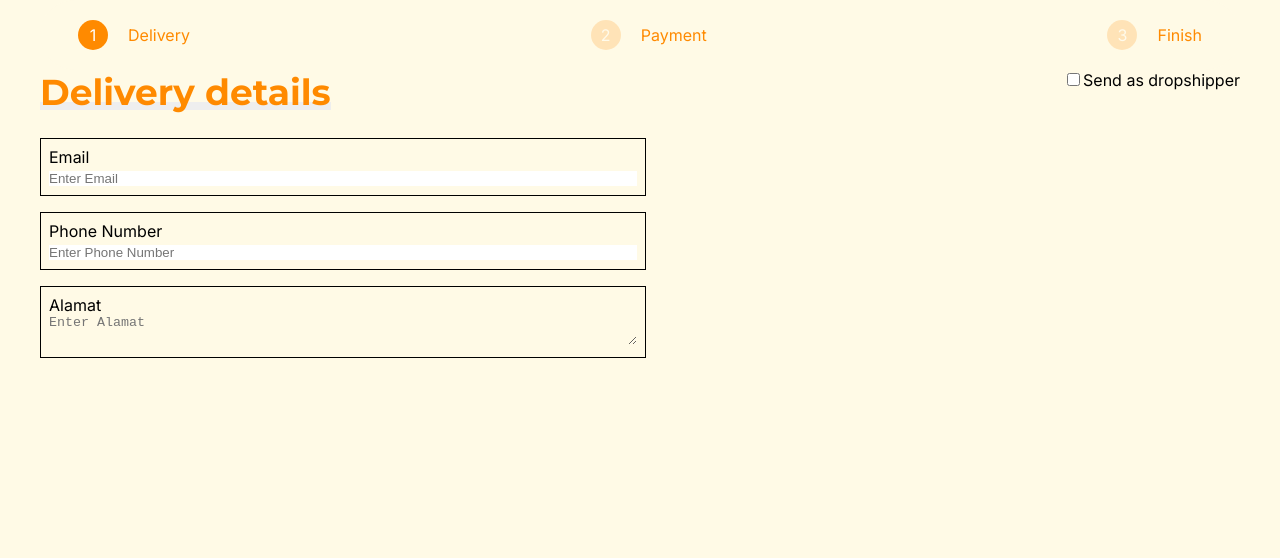
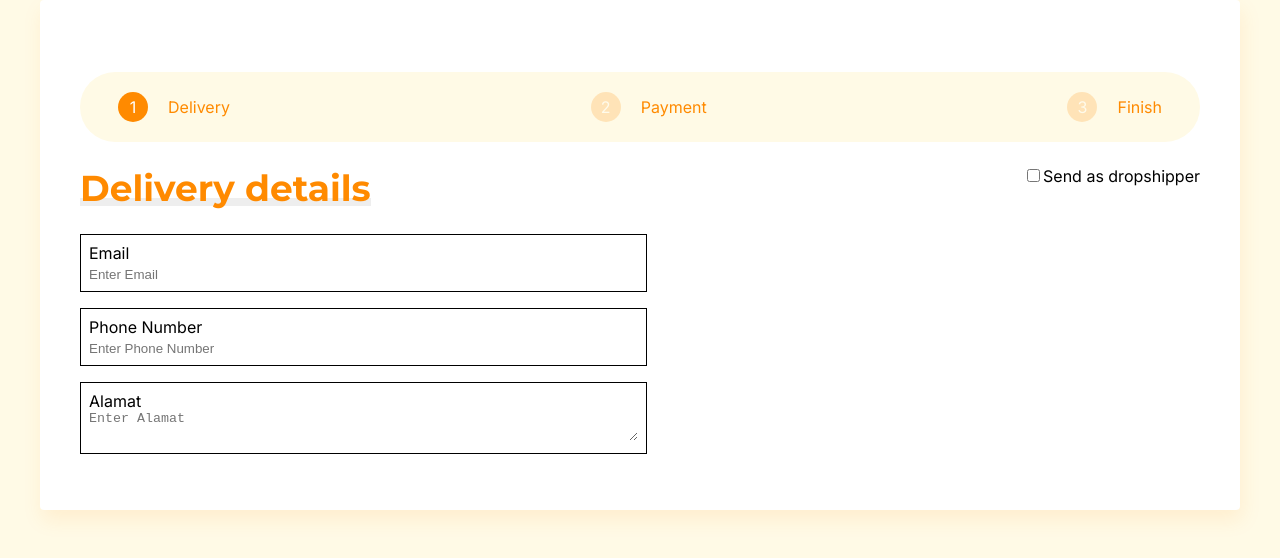
Before and after one commit to FarizioKautsar/jakmall-technical-test, a React (Create React App) app: page / in a window 1280 px wide. Shown: the top 558 px of the page. Built offline with nearby package versions, Linux system fonts and the light colour scheme.

Commit message:
Root app fix

```diff
--- a/src/App.js
+++ b/src/App.js
@@ -6,15 +6,19 @@ import DeliveryPage from './pages/DeliveryPage';
 import PaymentPage from './pages/PaymentPage';
 import FinishPage from './pages/FinishPage';
 import JMStepper from './components/JMStepper';
+import { JMCard } from './components';
 
 function App() {
   const [step, setStep] = useState(STEPS.DELIVERY);
+  const [deliveryData, setDeliveryData] = useState(null);
+  const [paymentData, setPaymentData] = useState(null);
 
   return (
-    <>
+    <JMCard>
       <JMStepper
         step={step}
       />
+      <div style={{ marginTop: 24, width: "100%" }}>
         {
           step === STEPS.DELIVERY ? (
             <DeliveryPage setStep={setStep}/>
@@ -22,7 +26,8 @@ function App() {
             <PaymentPage setStep={setStep}/>
           ) : <FinishPage setStep={setStep}/>
         }
-    </>
+      </div>
+    </JMCard>
   );
 }
 
```
Lines whose indentation alone changed are shown as unchanged.
